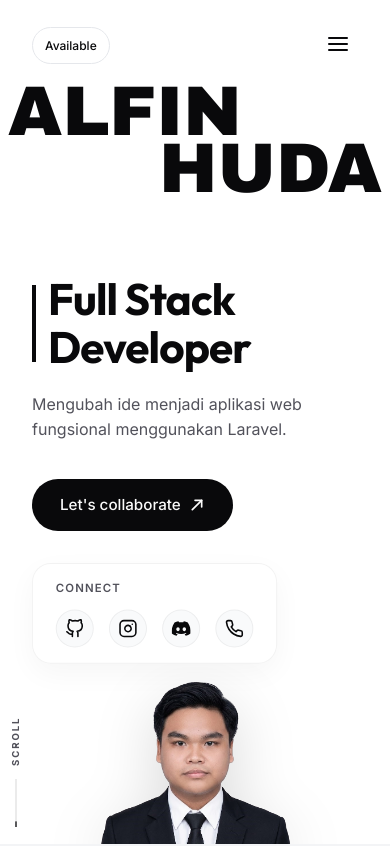
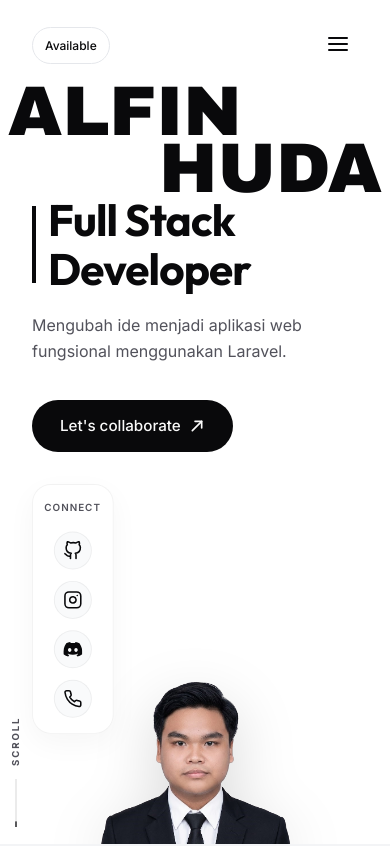
Before and after one commit to Alfin452/portofolio, a React (Vite) app: page / in a window 390 px wide. Shown: the top 846 px of the page. Built offline with nearby package versions, Linux system fonts and the light colour scheme.

Commit message:
feat: add styles for hero section including background typography, grain effects, and responsive layout

```diff
--- a/src/components/HeroSection/style.css
+++ b/src/components/HeroSection/style.css
@@ -326,6 +326,23 @@
     order: 2;
   }
 
+  /* Make connect box vertical on mobile to avoid covering face */
+  .social-inline-row {
+    flex-direction: column;
+    gap: 0.75rem;
+  }
+
+  .connect-glass-box {
+    align-items: center;
+    padding: 1rem 0.75rem;
+    border-radius: 20px;
+  }
+
+  .connect-label {
+    font-size: 0.65rem;
+    margin-bottom: 0.25rem;
+  }
+
   .scroll-indicator-wrapper {
     bottom: 2%;
     left: 2%;
```
